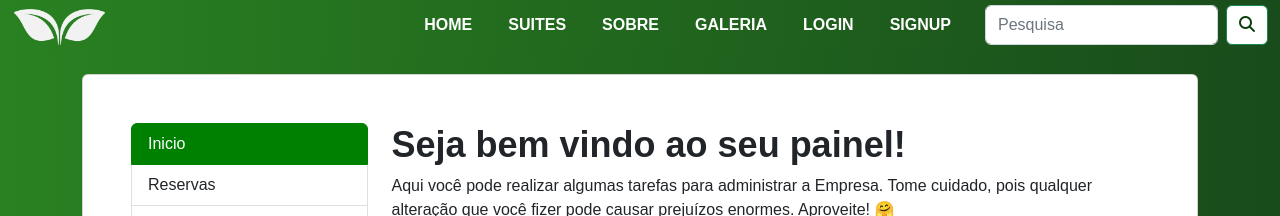
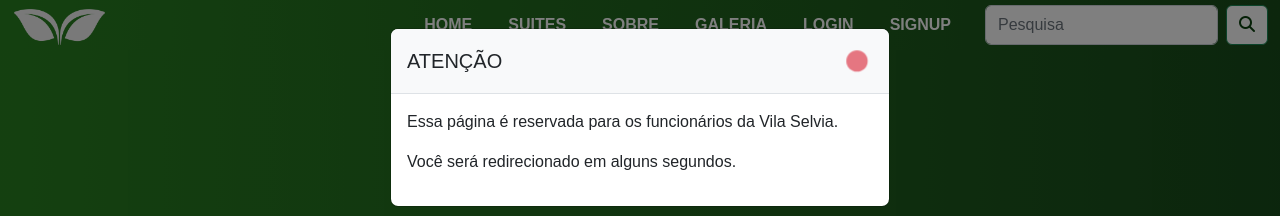
Before and after one commit to yotozangue/vila-selvia, a plain HTML site: page pages/admin.html in a window 1280 px wide. Shown: the top 216 px of the page. Drawn offline with nearby package versions, Linux system fonts and the light colour scheme.

Commit message:
🎅 Admin Updates

```diff
--- a/js/admin/modal-admin.js
+++ b/js/admin/modal-admin.js
@@ -1,4 +1,4 @@
-function showModalAdmin () {
+function showModalAdmin() {
 
     const modalWrap = document.createElement('div');
     modalWrap.innerHTML = `
--- a/pages/admin.html
+++ b/pages/admin.html
@@ -130,7 +130,7 @@
         <script src="../js/modal.js"></script>
         <script src="../js/admin/get-data.js"></script>
         <script src="../js/admin/admin-page.js"></script>
-        <script src="../js/admin/modal-admin.js" onload="adminPage()"></script>
+        <script src="../js/admin/modal-admin.js" onload="showModalAdmin()"></script>
         <script src="../js/admin/modal-suite.js"></script>
 
         <!-- CRUD -->
```
